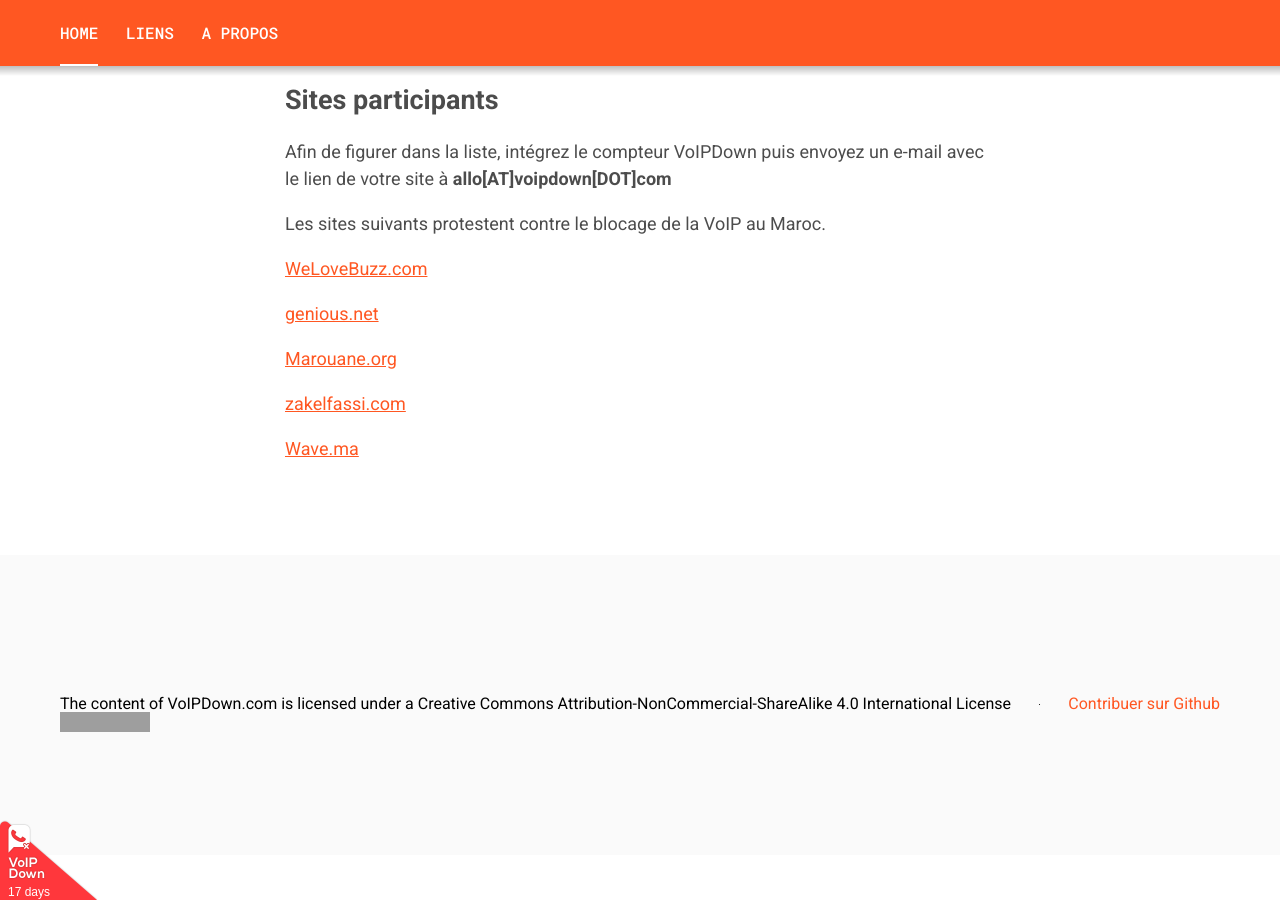
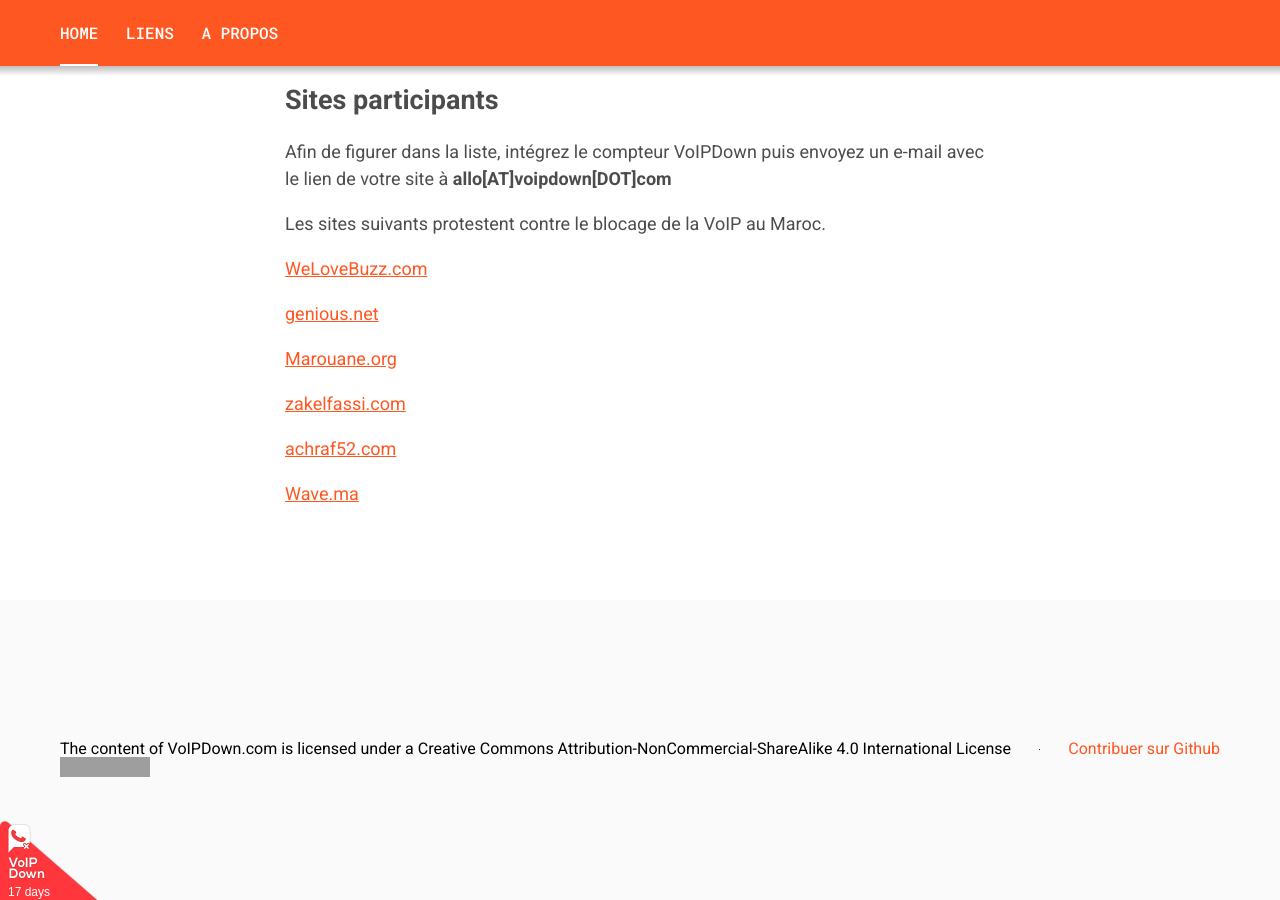
Before and after one commit to VoIPDown/voipdown.github.io, a Jekyll site: the page built from index.markdown, in a window 1280 px wide and 900 px high, scrolled down 1668 px. Built offline with Jekyll 4.4.1, drawn with Linux system fonts in a browser that asks for light colours; grey boxes are pictures that could not be loaded.

Commit message:
Add new supporter.

```diff
--- a/_data/supporters.yml
+++ b/_data/supporters.yml
@@ -14,6 +14,10 @@
   link: http://zakelfassi.com
   logo: zakelfassi.png
 
+- name: achraf52.com
+  link: http://achraf52.com
+  logo: achraf52.com
+
 - name: Wave.ma
   link: http://wave.ma
   logo: wave.png
```
